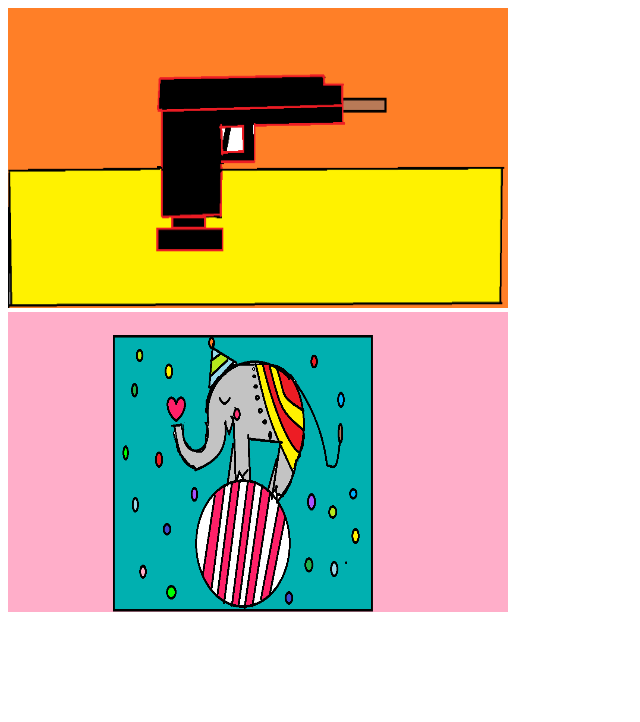
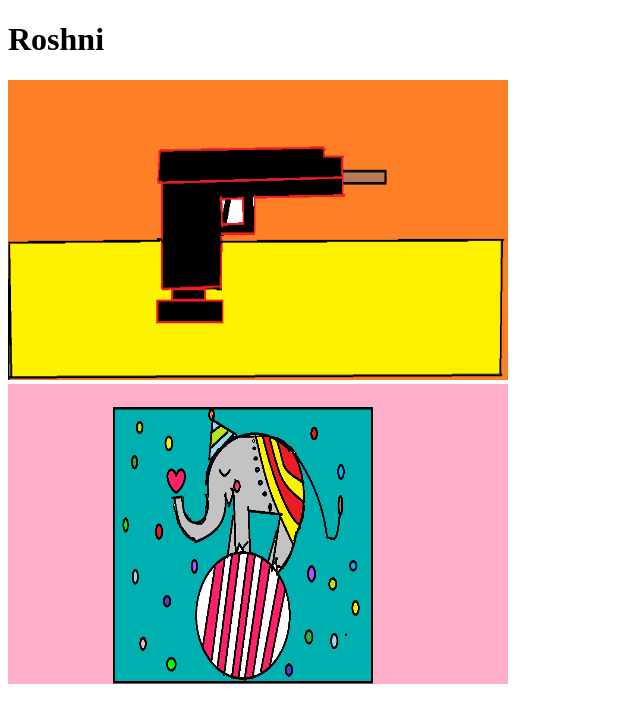
Before and after one commit to jpsmarted/roshni, a plain HTML site: page index.html in a window 1280 px wide. Shown: the whole page, without its empty margins (0-640 px from the left). Drawn offline with Linux system fonts and the light colour scheme.

Commit message:
Update index.html

```diff
--- a/index.html
+++ b/index.html
@@ -4,8 +4,11 @@
    	<title>Roshni</title>
    </head>
    <body>
+    <h1>Roshni</h1>
+
    <img src="img/Roshi.png" width="500" height="300">
    <br>
    <img src="img/Roshni3.png" width="500" height="300">
+
    </body>
    </html>
```
